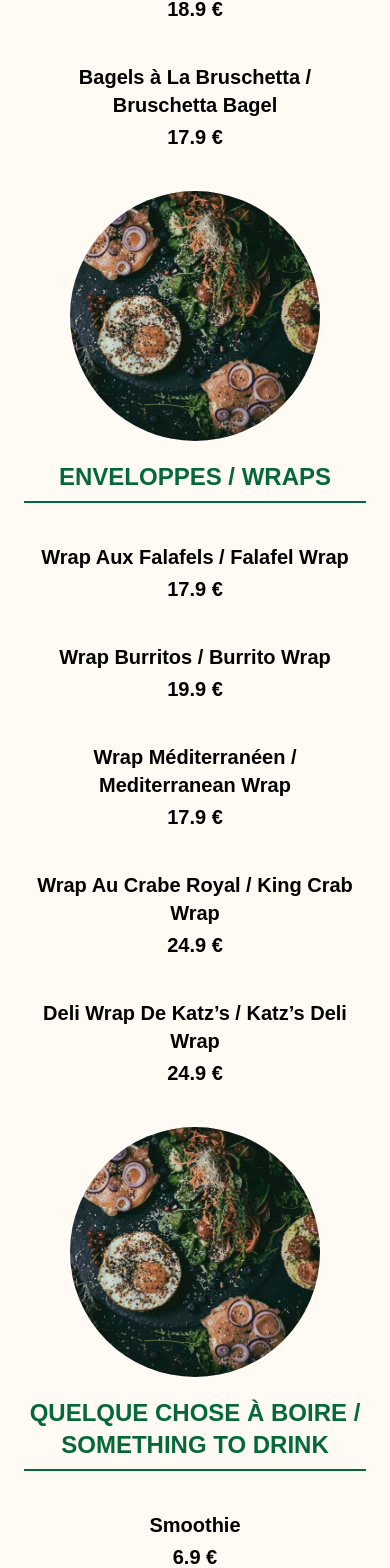
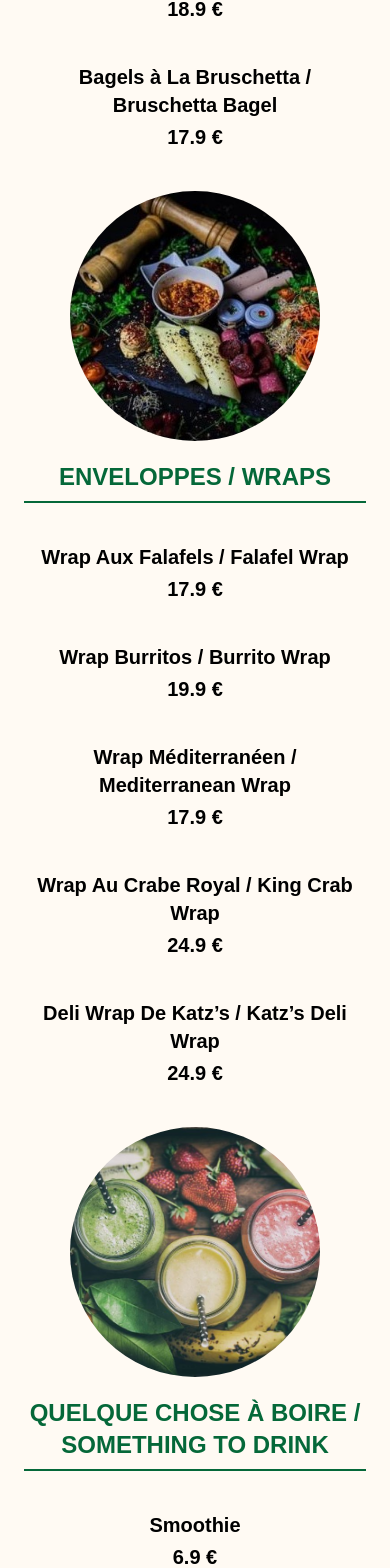
Before and after one commit to dhincal/ParisGhostKitchen, a Next.js app in the folder paris-ghost-kicthen/: page / in a window 390 px wide. Shown: the part 2105-3673 px from the top of the page. Built offline with nearby package versions, Linux system fonts and the light colour scheme.

Commit message:
Full Menu Responsive

```diff
--- a/paris-ghost-kicthen/src/pages/index.jsx
+++ b/paris-ghost-kicthen/src/pages/index.jsx
@@ -11,7 +11,7 @@ export default function Home() {
         <title>Paris Ghost Kitchen - Menü</title>
       </Head>
       <Navbar />
-      <main className='flex flex-col items-center px-6 py-3 bg-kitchen-orange/5'>
+      <main className='flex flex-col items-center px-6 py-3 pb-10 bg-kitchen-orange/5'>
         <Image src="/logo1.png" height={200} width={200} alt='Paris Ghost Kitchen' className='md:mx-auto' />
         <h2 className='text-2xl font-semibold mt-6 md:mx-auto'>Menu</h2>
         <div className='flex flex-col items-center'>
@@ -56,7 +56,7 @@ export default function Home() {
         <div className='flex flex-col items-center'>
           <div className='w-[250px] h-[250px] rounded-full relative mt-10'>
             <Image
-              src="/bagels.jpg"
+              src="/wraps.jpeg"
               fill
               className='object-cover rounded-full'
               alt='bowls'
@@ -75,7 +75,7 @@ export default function Home() {
         <div className='flex flex-col items-center'>
           <div className='w-[250px] h-[250px] rounded-full relative mt-10'>
             <Image
-              src="/bagels.jpg"
+              src="/drinks.jpg"
               fill
               className='object-cover rounded-full'
               alt='bowls'
```
